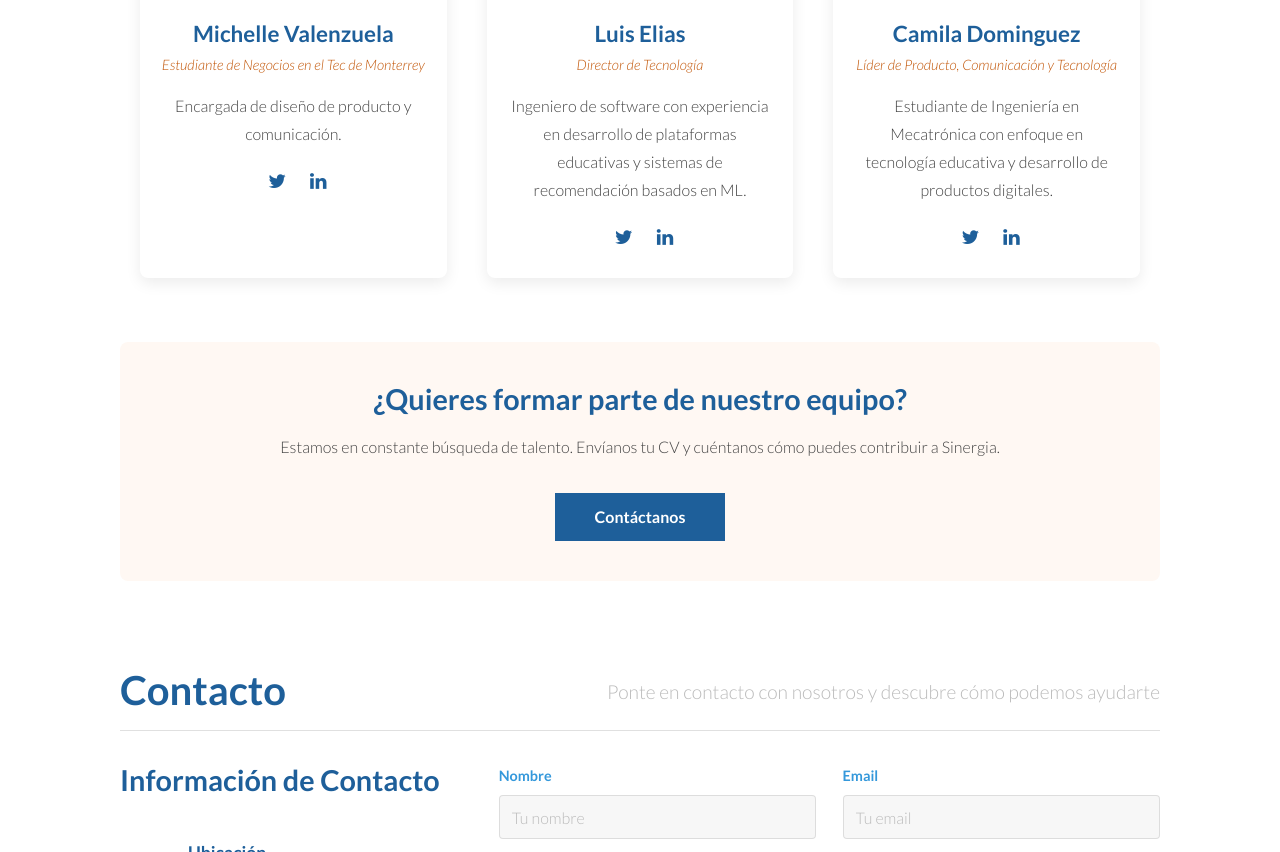
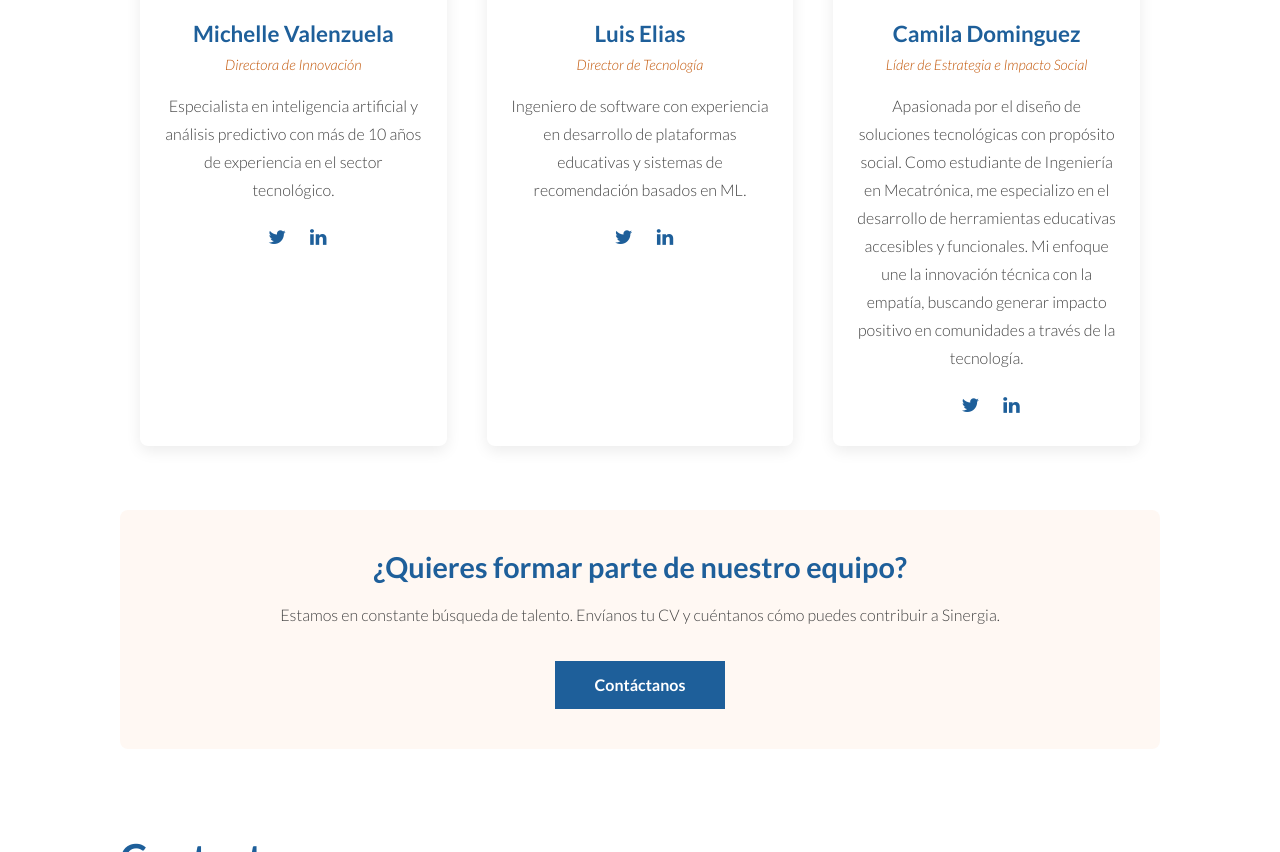
Before and after one commit to badouintec/sinergiaedu, a plain HTML site: page index.html in a window 1280 px wide. Shown: the part 6419-7271 px from the top of the page. Drawn offline with Linux system fonts and the light colour scheme.

Commit message:
Actualización de descripción cami

```diff
--- a/index.html
+++ b/index.html
@@ -218,8 +218,8 @@
                             <img src="images/team1.jpeg" alt="Team Member">
                         </div>
                         <h3>Michelle Valenzuela</h3>
-                        <p class="member-role">Estudiante de Negocios en el Tec de Monterrey</p>
-                        <p>Encargada de diseño de producto y comunicación.</p>
+                        <p class="member-role">Directora de Innovación</p>
+                        <p>Especialista en inteligencia artificial y análisis predictivo con más de 10 años de experiencia en el sector tecnológico.</p>
                         <ul class="member-social">
                             <li><a href="#" class="icon fa-twitter"><span class="label">Twitter</span></a></li>
                             <li><a href="#" class="icon fa-linkedin"><span class="label">LinkedIn</span></a></li>
@@ -244,8 +244,8 @@
                             <img src="images/team3.jpg" alt="Team Member">
                         </div>
                         <h3>Camila Dominguez</h3>
-                        <p class="member-role">Líder de Producto, Comunicación y Tecnología</p>
-                        <p>Estudiante de Ingeniería en Mecatrónica con enfoque en tecnología educativa y desarrollo de productos digitales.</p>
+                        <p class="member-role">Líder de Estrategia e Impacto Social</p>
+                        <p>Apasionada por el diseño de soluciones tecnológicas con propósito social. Como estudiante de Ingeniería en Mecatrónica, me especializo en el desarrollo de herramientas educativas accesibles y funcionales. Mi enfoque une la innovación técnica con la empatía, buscando generar impacto positivo en comunidades a través de la tecnología.</p>
                         <ul class="member-social">
                             <li><a href="#" class="icon fa-twitter"><span class="label">Twitter</span></a></li>
                             <li><a href="#" class="icon fa-linkedin"><span class="label">LinkedIn</span></a></li>
```
